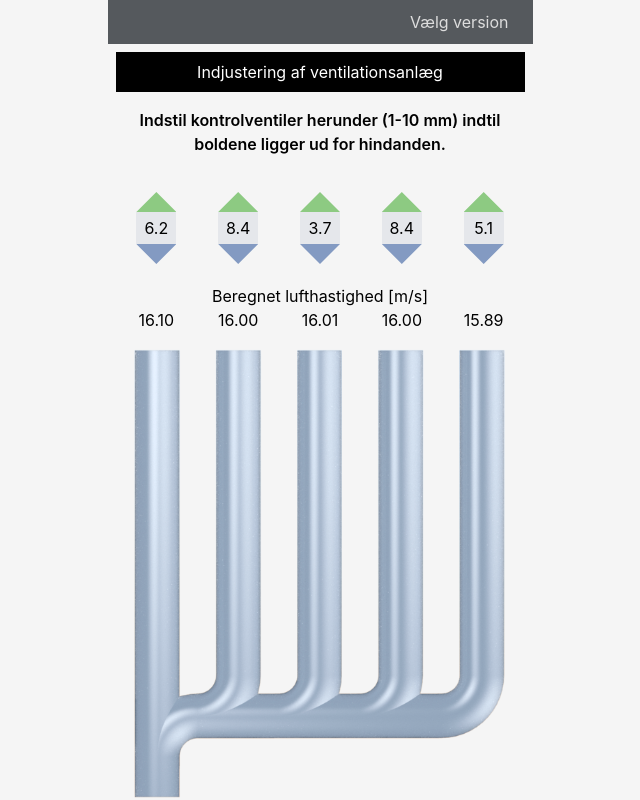
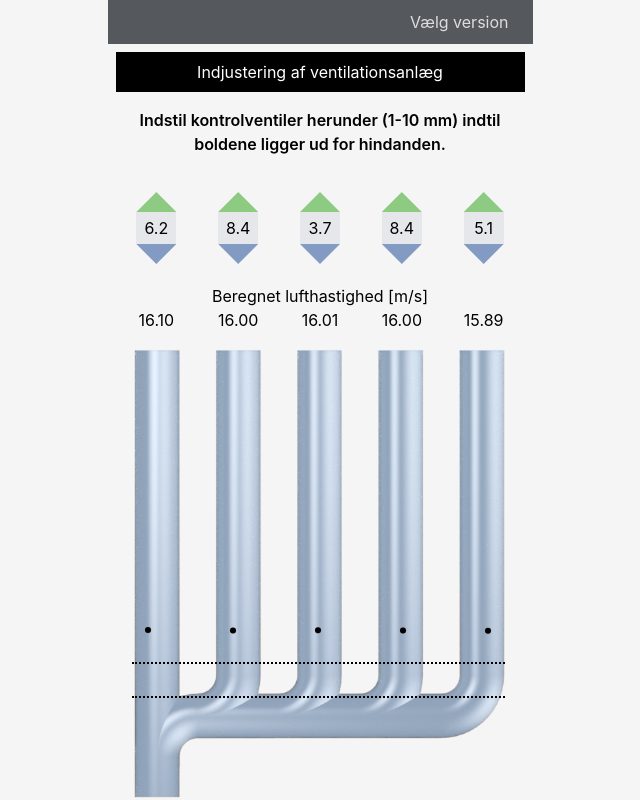
Before and after one commit to Alexander-Gronninger/CMK-vvs-app, a React (Create React App) app: page /GF2 in a window 1280 px wide. Shown: the top 800 px of the page, without its empty margins (320-960 px from the left). Built offline with nearby package versions, Linux system fonts and the light colour scheme.

Commit message:
remove all unmercenary chart clutter

```diff
--- a/src/components/GF2MotionDot.js
+++ b/src/components/GF2MotionDot.js
@@ -55,7 +55,7 @@ function GF2MotionDot() {
   const dataset = {
     datasets: [
       {
-        label: "test",
+        label: "",
         data: values,
         backgroundColor: "#000000",
       },
@@ -63,21 +63,32 @@ function GF2MotionDot() {
   };
 
   const chartOptions = {
+    aspectRatio: 1,
     plugins: {
       tooltip: {
         enabled: false,
       },
       legend: {
         enabled: false,
+        labels: { boxWidth: 0 },
       },
       customCanvasBackgroundColor: {
         color: "#00000000",
+      },
+      title: {
+        display: false,
       },
     },
     scales: {
       y: {
         beginAtZero: true,
         max: 80,
+        display: false,
+        grid: false,
+      },
+      x: {
+        display: false,
+        grid: false,
       },
     },
   };
@@ -85,7 +96,11 @@ function GF2MotionDot() {
   console.log(dataset);
   return (
     <>
-      <Scatter data={dataset} options={chartOptions} />
+      <Scatter
+        data={dataset}
+        options={chartOptions}
+        className="row-start-1 row-end-2 col-start-1 col-end-6"
+      />
     </>
   );
 }
--- a/src/pages/GF2Version.js
+++ b/src/pages/GF2Version.js
@@ -62,7 +62,7 @@ const GF2Version = () => {
               src="../images/glasrør.png"
               alt=""
             />
-            <div className="row-start-1 row-end-1 col-start-1 col-end-1 grid h-[75%] items-end w-full gap-4 grid-cols-5 grid-rows-[13fr,3fr]">
+            <div className="row-start-1 row-end-1 col-start-1 col-end-1 grid h-[75%] items-end w-[95%] gap-4 grid-cols-5 grid-rows-[13fr,3fr] m-2">
               {/* The component handling the dots, their positioning and animation */}
               <GF2MotionDot />
               {/* The range students are meant to get the dots within */}
```
